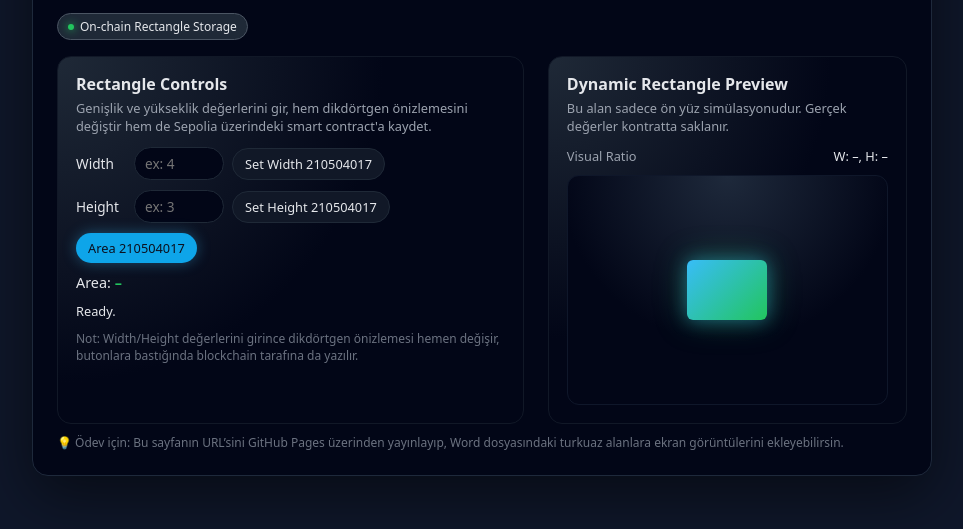
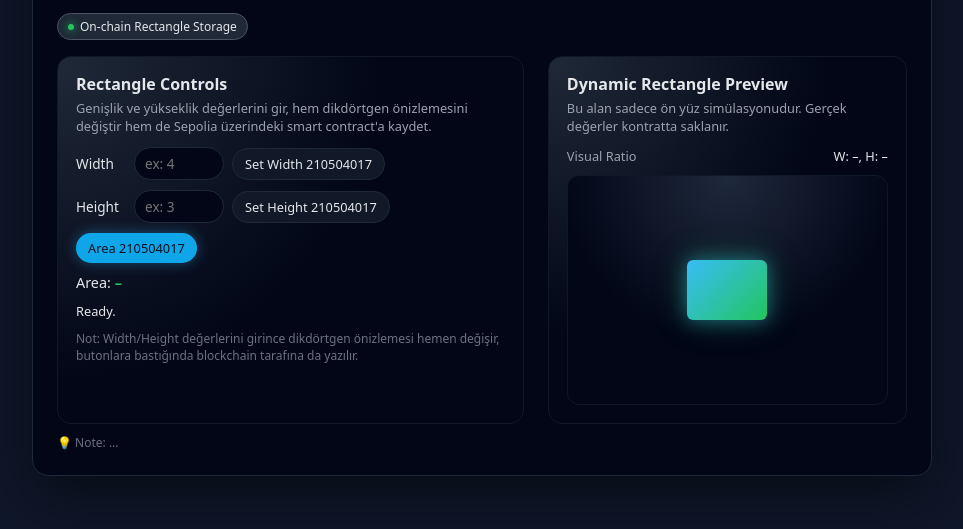
Before and after one commit to olcaykoyuturk/BlockChain_HW, a plain HTML site: page index.html in a window 1280 px wide. Shown: the part 207-736 px from the top of the page, without its empty margins (158-1121 px from the left). Drawn offline with nearby package versions, Linux system fonts and the light colour scheme.

Commit message:
Update index.html

```diff
--- a/index.html
+++ b/index.html
@@ -343,8 +343,7 @@
     </div>
 
     <div class="note">
-      💡 Ödev için: Bu sayfanın URL’sini GitHub Pages üzerinden yayınlayıp,
-      Word dosyasındaki turkuaz alanlara ekran görüntülerini ekleyebilirsin.
+      💡 Note: ...
     </div>
   </div>
 
@@ -690,4 +689,5 @@
     };
   </script>
 </body>
+
 </html>
```
